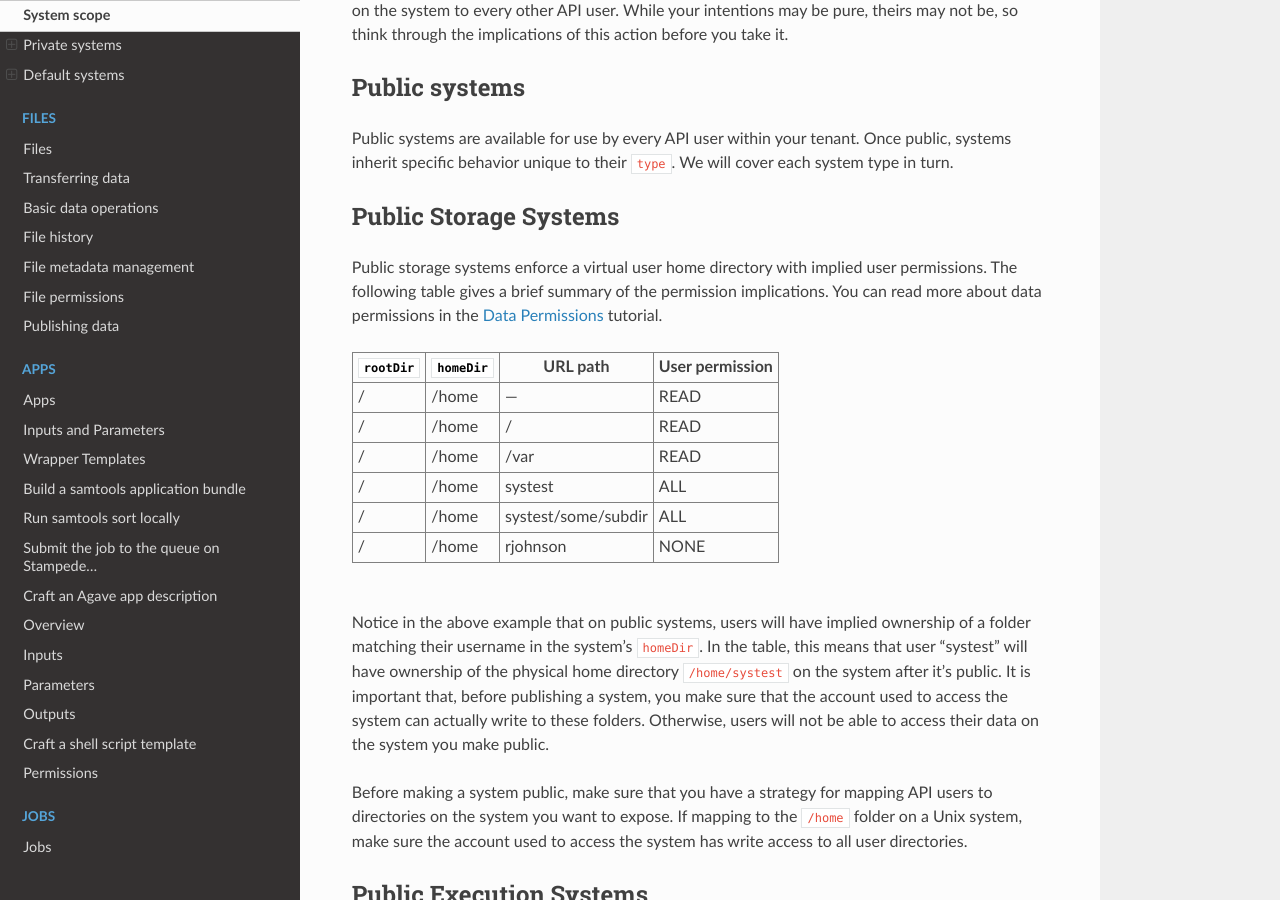
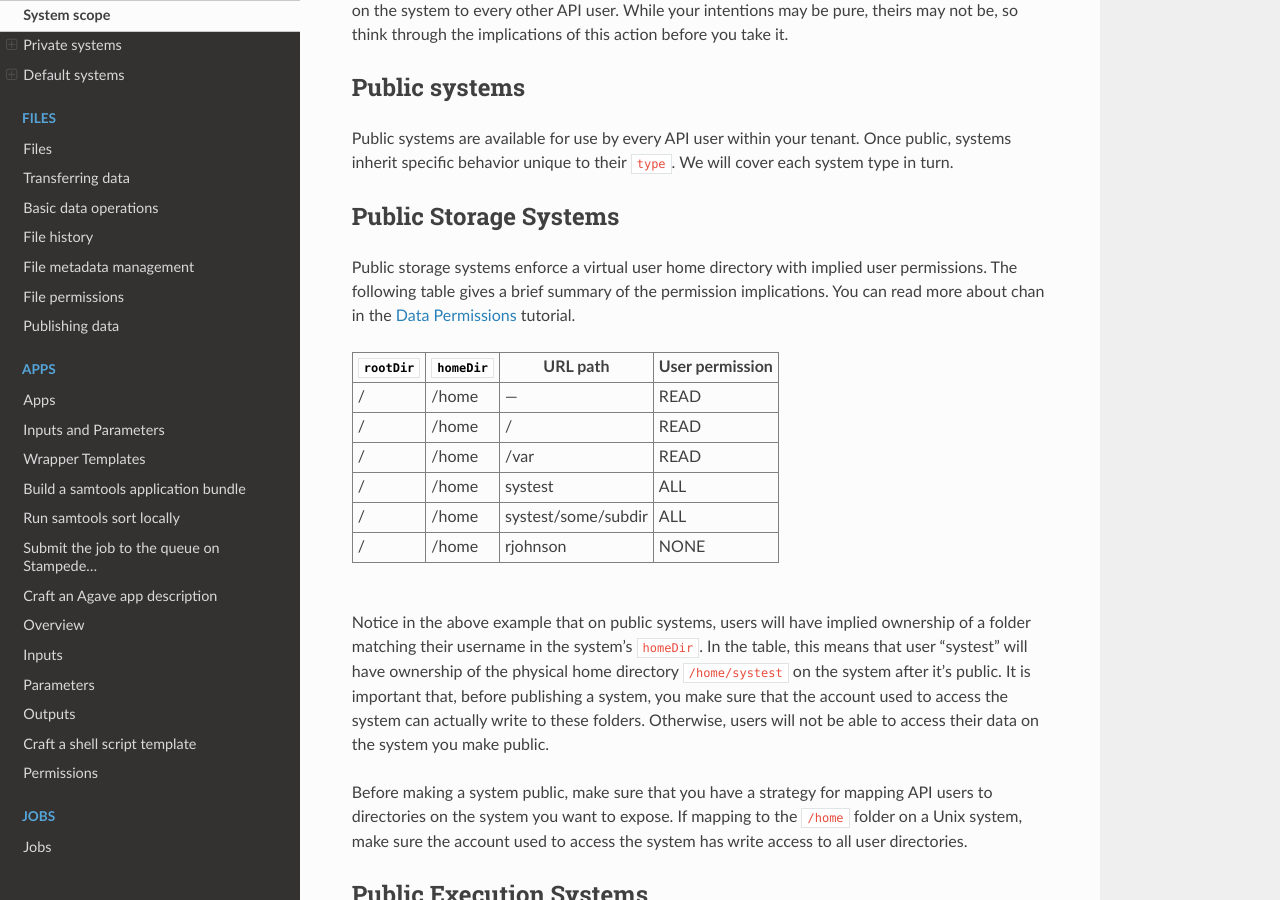
Before and after one commit to TACC-Cloud/agave-docs, a Sphinx documentation site: the page built from docs/agave/guides/systems/systems-scopes.rst, in a window 1280 px wide and 900 px high, scrolled down 995 px. Built offline with Sphinx 7.4.7 and the Read the Docs theme 2.0.0, drawn with Linux system fonts in a browser that asks for light colours; cross-references to code outside the pages are shown as plain code.

Commit message:
Update systems-scopes.rst
changed Authentication Guide and Beginner Guide links to point to these docs

```diff
--- a/docs/agave/guides/systems/systems-scopes.rst
+++ b/docs/agave/guides/systems/systems-scopes.rst
@@ -5,7 +5,7 @@
 System scope
 ============
 
-Throughout these tutorials and :raw-html-m2r:`<a href="https://tacc.github.io/developer.tacc.cloud/docs/guides/introduction.html" title="Beginner’s Guides">Beginner's Guides</a>`\ , we have referred to both public and private systems. In addition to roles, systems have a concept of scope associated with them. Not to be confused with OAuth scope mentioned in the :raw-html-m2r:`<a href="https://tacc.github.io/developer.tacc.cloud/docs/guides/authorization/introduction.html" title="Authorization Guide">Authentication Guide</a>`\ , system scope refers to the availability of a system to the general user community. The following table lists the available scopes and their meanings.
+Throughout these tutorials and :raw-html-m2r:`<a href="https://tacc-cloud.readthedocs.io/projects/agave/en/latest/agave/guides/introduction.html" title="Beginner’s Guides">Beginner's Guides</a>`\ , we have referred to both public and private systems. In addition to roles, systems have a concept of scope associated with them. Not to be confused with OAuth scope mentioned in the :raw-html-m2r:`<a href="https://tacc-cloud.readthedocs.io/projects/agave/en/latest/agave/guides/authorization/introduction.html" title="Authorization Guide">Authentication Guide</a>`\ , system scope refers to the availability of a system to the general user community. The following table lists the available scopes and their meanings.
 
 
 .. raw:: html
@@ -56,7 +56,7 @@
 Public Storage Systems
 ----------------------
 
-Public storage systems enforce a virtual user home directory with implied user permissions. The following table gives a brief summary of the permission implications. You can read more about data permissions in the :raw-html-m2r:`<a href="http://agaveapi.co/documentation/tutorials/data-management-tutorial/data-permissions-tutorial/" title="Data Permissions Tutorial">Data Permissions</a>` tutorial.
+Public storage systems enforce a virtual user home directory with implied user permissions. The following table gives a brief summary of the permission implications. You can read more about chan in the :raw-html-m2r:`<a href="http://agaveapi.co/documentation/tutorials/data-management-tutorial/data-permissions-tutorial/" title="Data Permissions Tutorial">Data Permissions</a>` tutorial.
 
 
 .. raw:: html
```
